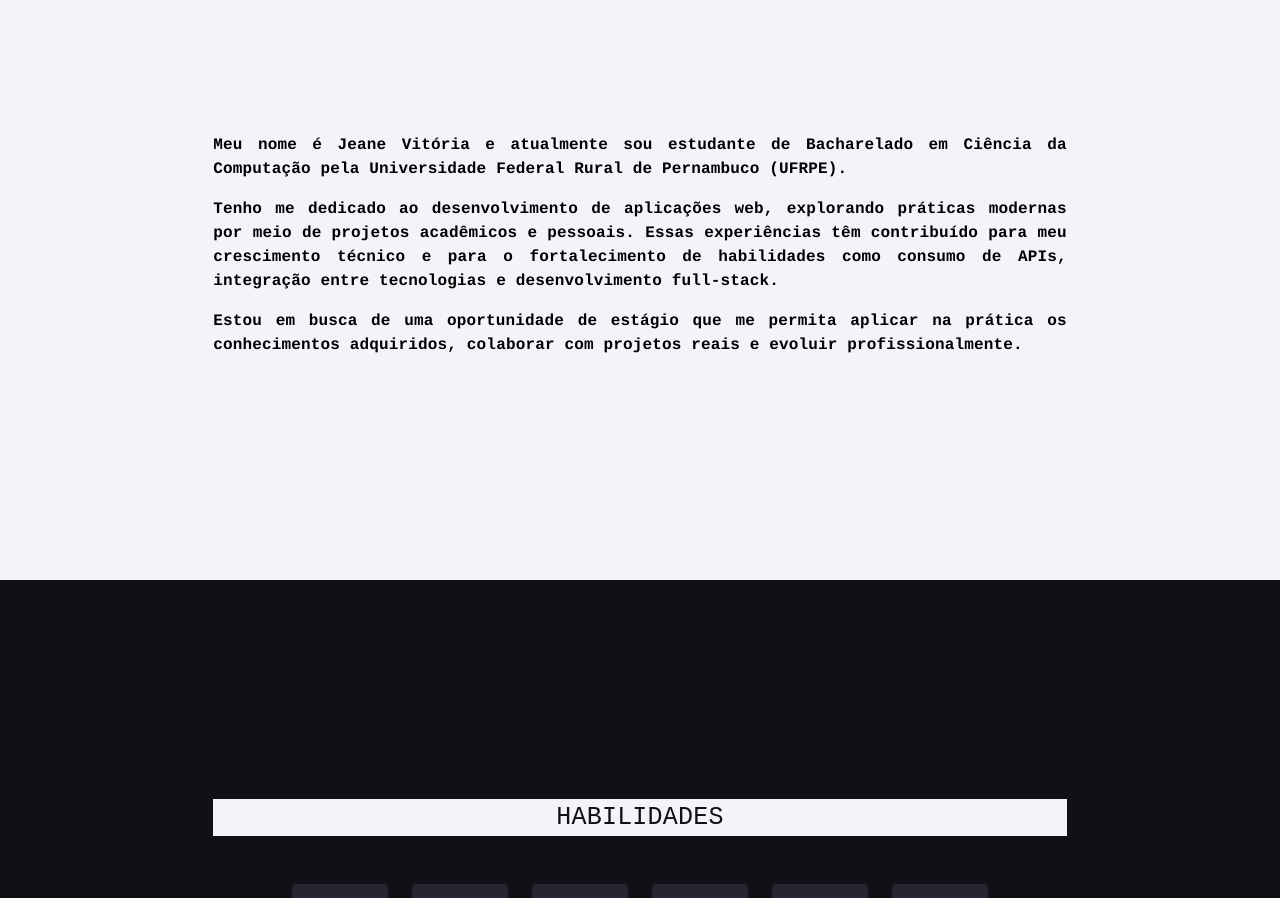
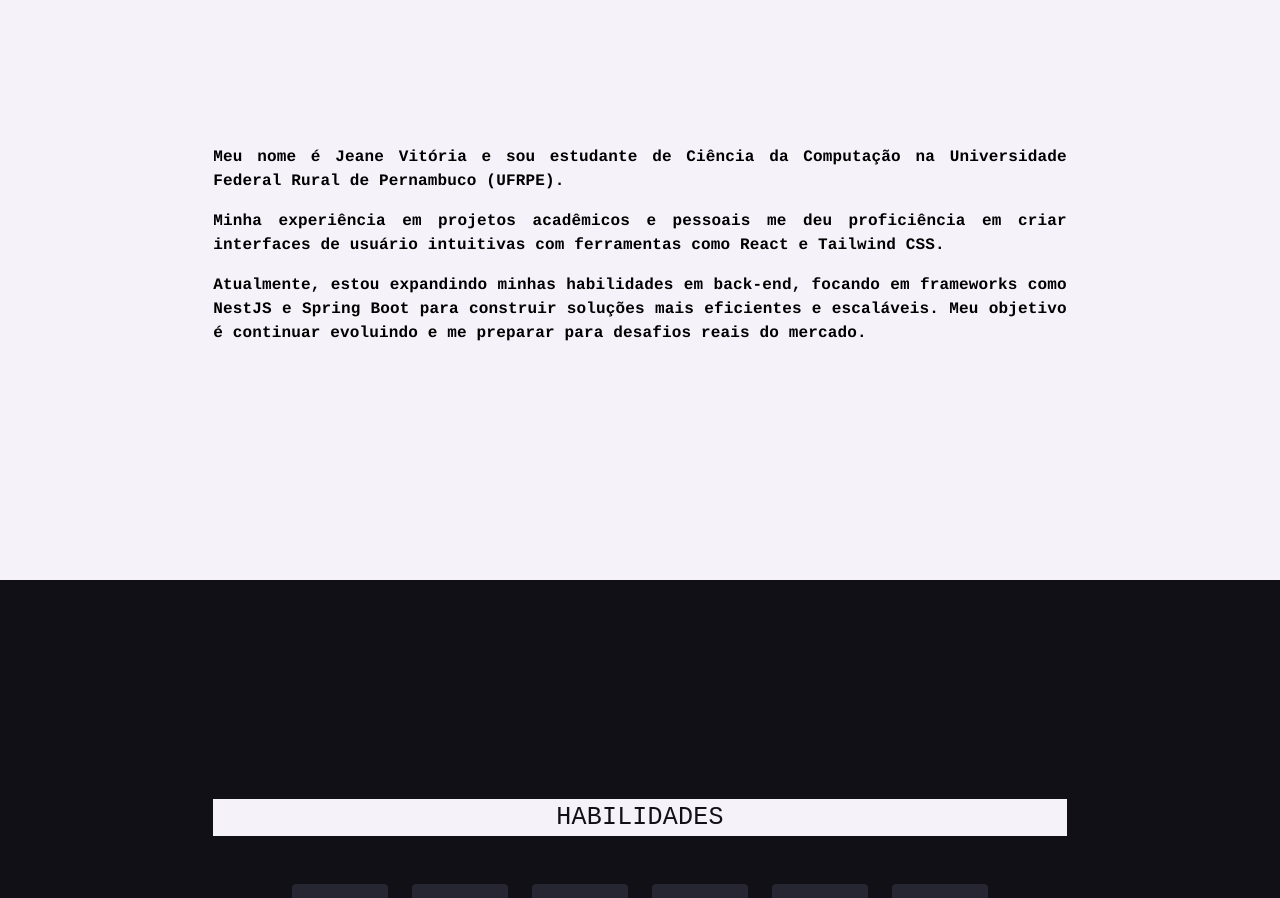
Before and after one commit to jeanevitoria/portfolio, a React (Vite) app: page / in a window 1280 px wide. Shown: the part 1020-1918 px from the top of the page. Built offline with nearby package versions, Linux system fonts and the light colour scheme.

Commit message:
feat: update About Me.

```diff
--- a/src/pages/AboutMe.jsx
+++ b/src/pages/AboutMe.jsx
@@ -23,13 +23,13 @@ const AboutMe = forwardRef((props, ref) => {
             <div className="flex flex-col md:flex-row items-center justify-start mx-8 md:mx-0 md:w-2/3 gap-12 h-[80vh]">
                 <div className="flex flex-col">
                     <Typography sx={{ fontFamily: 'courier', textAlign: 'justify', fontWeight: 'bold' }} >
-                        Meu nome é Jeane Vitória e atualmente sou estudante de Bacharelado em Ciência da Computação pela Universidade Federal Rural de Pernambuco (UFRPE).
+                        Meu nome é Jeane Vitória e sou estudante de Ciência da Computação na Universidade Federal Rural de Pernambuco (UFRPE).
                     </Typography>
                     <Typography sx={{ fontFamily: 'courier', fontWeight: 'bold', textAlign: 'justify', mt: 2 }} >
-                        Tenho me dedicado ao desenvolvimento de aplicações web, explorando práticas modernas por meio de projetos acadêmicos e pessoais. Essas experiências têm contribuído para meu crescimento técnico e para o fortalecimento de habilidades como consumo de APIs, integração entre tecnologias e desenvolvimento full-stack.
+                        Minha experiência em projetos acadêmicos e pessoais me deu proficiência em criar interfaces de usuário intuitivas com ferramentas como React e Tailwind CSS.
                     </Typography>
                     <Typography sx={{ fontFamily: 'courier', fontWeight: 'bold', textAlign: 'justify', mt: 2 }} >
-                        Estou em busca de uma oportunidade de estágio que me permita aplicar na prática os conhecimentos adquiridos, colaborar com projetos reais e evoluir profissionalmente.
+                        Atualmente, estou expandindo minhas habilidades em back-end, focando em frameworks como NestJS e Spring Boot para construir soluções mais eficientes e escaláveis. Meu objetivo é continuar evoluindo e me preparar para desafios reais do mercado.
                     </Typography>
                 </div>
             </div>
```
